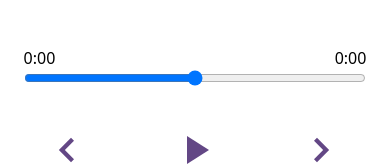
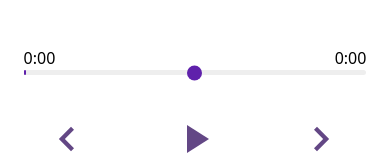
Before and after one commit to Mhd-alali/music-player-v2, a React (Create React App) app: page / in a window 390 px wide. Shown: the part 512-678 px from the top of the page. Built offline with nearby package versions, Linux system fonts and the light colour scheme.

Commit message:
coded a cosutm range element

```diff
--- a/src/App.jsx
+++ b/src/App.jsx
@@ -52,7 +52,7 @@ function App() {
 
   return (
     <>
-      <div className={`transition duration-300 px-2 md:p-0 ${isLibraryOpen?"md:translate-x-40":"md:translate-x-0"}`}>
+      <div className={`transition duration-300 px-2 md:p-0 ${isLibraryOpen?"translate-x-40":"translate-x-0"}`}>
         <Nav setIsLibraryOpen={setIsLibraryOpen} isLibraryOpen={isLibraryOpen}/>
         <Song song={currentSong} />
         <Player {...playerProps}/>
--- a/src/components/Library.jsx
+++ b/src/components/Library.jsx
@@ -26,7 +26,7 @@ function Library({ songs, setCurrentSong, audioref, isPlaying, isLibraryOpen}) {
 
   return (
     <>
-      <div className={`absolute top-0 h-screen shadow-lg overflow-auto transition-all duration-300 bg-[hsl(0,0%,95%)] w-32 md:w-80 ${isLibraryOpen ? "left-0 opacity-100" : "opacity-0 -left-80"} `}>
+      <div className={`absolute top-0 h-screen shadow-lg overflow-auto transition-all duration-300 bg-[hsl(0,0%,95%)] w-80 ${isLibraryOpen ? "left-0 opacity-100" : "opacity-0 -left-80"} `}>
         <h2 className="px-8 pt-4 text-xl ">Library</h2>
         <div className="mt-4">
           {songs.map((song) => (
--- a/src/components/Player.jsx
+++ b/src/components/Player.jsx
@@ -1,12 +1,14 @@
 import React from "react";
 
-function Player({ currentSong, audioref, isPlaying,setIsPlaying, songs, setCurrentSong }) {
+function Player({ currentSong, audioref, isPlaying, setIsPlaying, songs, setCurrentSong }) {
   const imgref = React.useRef(null);
   const rangeref = React.useRef(null);
+
 
   const [info, setInfo] = React.useState({
     currentTime: 0,
     duration: null,
+    animationPresentage:0
   });
 
   //
@@ -21,13 +23,15 @@ function Player({ currentSong, audioref, isPlaying,setIsPlaying, songs, setCurre
   }
 
   function updateTime(eve) {
-    let newInfo = { ...info, currentTime: Math.floor(eve.target.currentTime) };
+    let newPresentage = (rangeref.current.value /info.duration) * 100;
+    let newInfo = { ...info, currentTime: Math.floor(eve.target.currentTime) ,animationPresentage:newPresentage};
     rangeref.current.value = newInfo.currentTime;
     setInfo(newInfo)
   }
 
   function handleDrag(eve) {
-    let newInfo = { ...info, currentTime: Math.floor(eve.target.value) };
+    let newPresentage = (eve.target.value /info.duration) * 100;
+    let newInfo = { ...info, currentTime: Math.floor(eve.target.value) ,animationPresentage:newPresentage};
     audioref.current.currentTime = newInfo.currentTime
     setInfo(newInfo)
   }
@@ -90,7 +94,10 @@ function Player({ currentSong, audioref, isPlaying,setIsPlaying, songs, setCurre
           <p className="">{formatTime(info.currentTime)}</p>
           <p className="">{formatTime(info.duration)}</p>
         </div>
-        <input onChange={handleDrag} ref={rangeref} className="range w-full" type="range" />
+        <div className="track">
+          <input onChange={handleDrag} ref={rangeref} className="range w-full" type="range" />
+          <div className="animate-track" style={{width:`calc(${info.animationPresentage}% + 2px)`}}></div>
+        </div>
       </div>
       <div className="flex gap-[20vw] lg:gap-28">
         <div onClick={handleBack} className="">
--- a/src/index.css
+++ b/src/index.css
@@ -2,15 +2,58 @@
 @tailwind components;
 @tailwind utilities;
 
-*,*::before,*::after{
+*,
+*::before,
+*::after {
     margin: 0;
     padding: 0;
     box-sizing: border-box;
     scrollbar-width: thin;
-    scrollbar-color: rgba(155,155,155,0.5) transparent;
+    scrollbar-color: rgba(155, 155, 155, 0.5) transparent;
     -moz-user-select: none;
-        -webkit-user-select: none;
-        -ms-user-select:none;
-        user-select:none;
-        -o-user-select:none;
+    -webkit-user-select: none;
+    -ms-user-select: none;
+    user-select: none;
+    -o-user-select: none;
 }
+
+.range {
+    -webkit-appearance: none;
+    background-color: transparent;
+    cursor: pointer;
+}
+
+.range::-webkit-slider-thumb {
+    -webkit-appearance: none;
+    height: 15px;
+    width: 15px;
+    background-color: hsl(267, 68%, 40%);
+    border-radius: 50%;
+    transform: translateY(-7.5px);
+}
+.range::-webkit-slider-thumb:active {
+    background-color: hsl(267, 68%, 30%);
+}
+
+.range:active ~ .animate-track {
+    background-color: hsl(267, 68%, 30%);
+}
+
+.track {
+    height: 0.3rem;
+    background-color: #eee;
+    padding: 0;
+    position: relative;
+    border-radius: 1rem;
+}
+
+.animate-track {
+    border-radius: 1rem;
+    background-color: hsl(267, 68%, 40%);
+    width: 0%;
+    height: 100%;
+    position: absolute;
+    top: 0;
+    left: 0;
+    pointer-events: none;
+}
```
